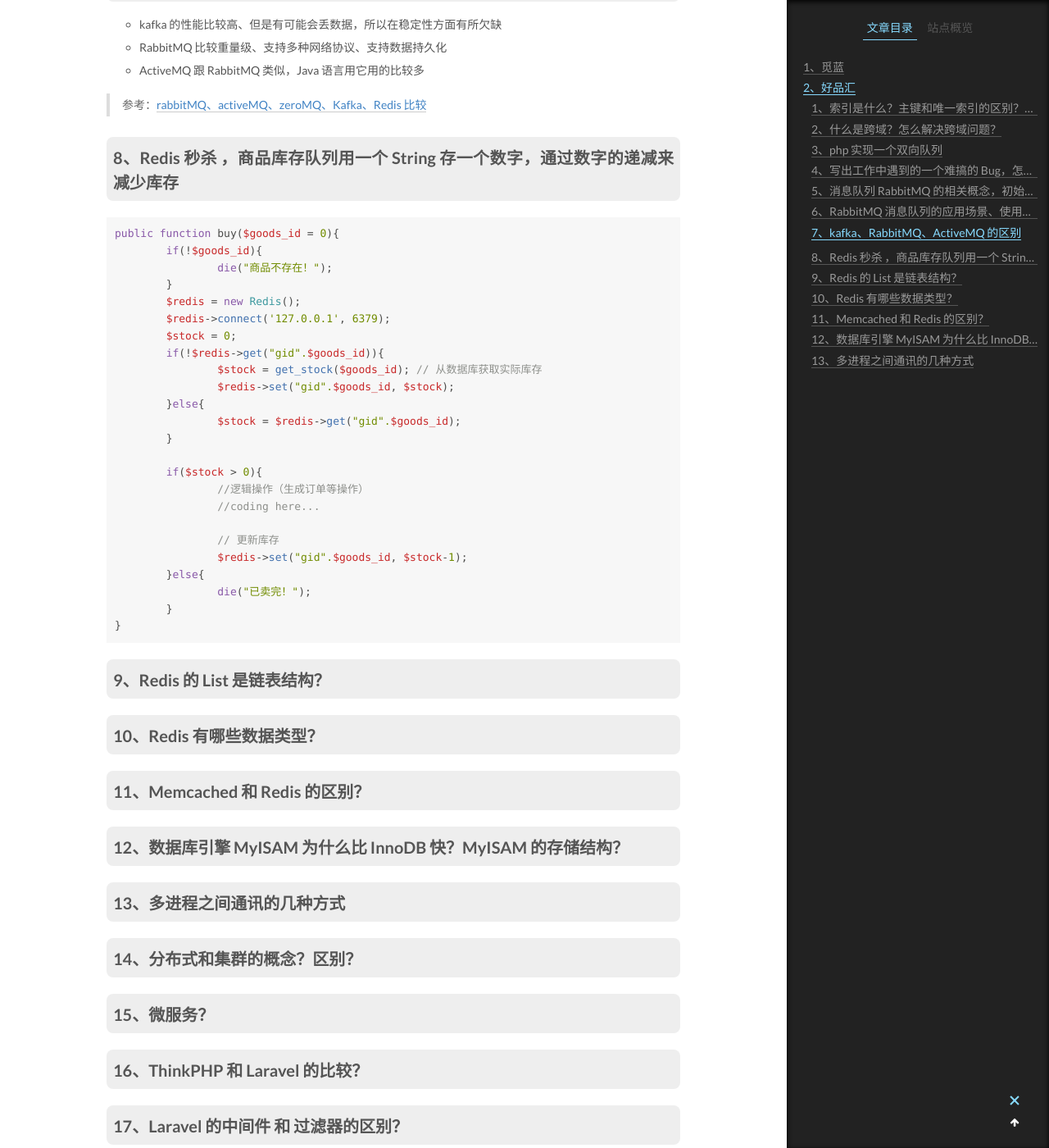
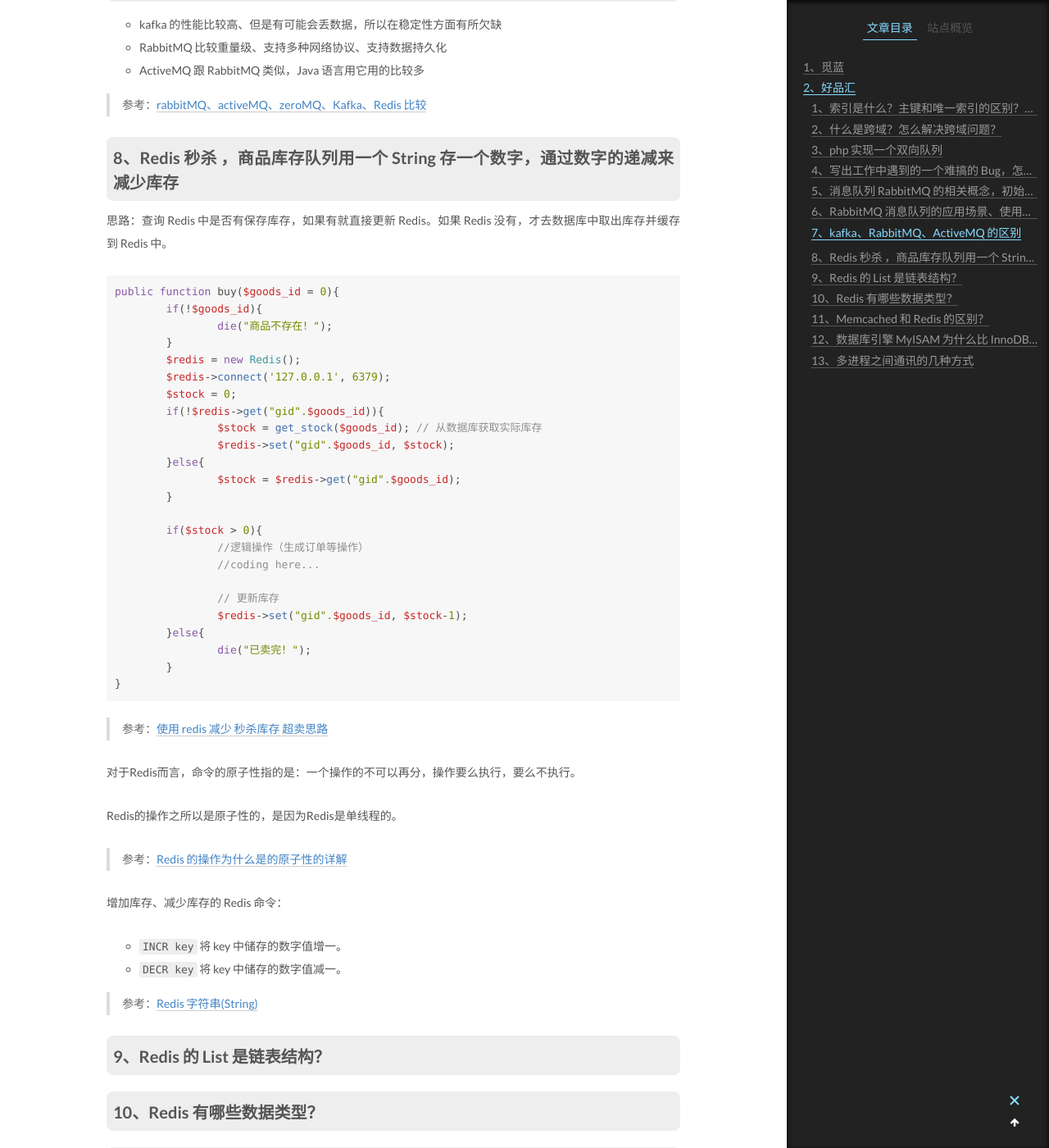
Before and after one commit to nnngu/LearningNotes, a Jekyll site: the page built from _posts/2018-06-05-PHP 面试题收集.md, in a window 1280 px wide and 1400 px high, scrolled down 7545 px. Shown: the whole window at 82% size. Built offline with Jekyll 4.4.1, drawn with Linux system fonts in a browser that asks for light colours.

Commit message:
修改文件: _posts/2018-06-05-PHP 面试题收集.md

````diff
--- a/_posts/2018-06-05-PHP 面试题收集.md
+++ b/_posts/2018-06-05-PHP 面试题收集.md
@@ -269,6 +269,8 @@ Laravel 打开路由信息缓存时（`php artisan route:cache`），报错
 
 ### 8、Redis 秒杀 ，商品库存队列用一个 String 存一个数字，通过数字的递减来减少库存
 
+思路：查询 Redis 中是否有保存库存，如果有就直接更新 Redis。如果 Redis 没有，才去数据库中取出库存并缓存到 Redis 中。
+
 ```php
 public function buy($goods_id = 0){
 	if(!$goods_id){
@@ -296,7 +298,24 @@ public function buy($goods_id = 0){
 }
 ```
 
+>参考：[使用 redis 减少 秒杀库存 超卖思路](https://blog.csdn.net/wujiangwei567/article/details/51210600)
+
+对于Redis而言，命令的原子性指的是：一个操作的不可以再分，操作要么执行，要么不执行。
+
+Redis的操作之所以是原子性的，是因为Redis是单线程的。
+
+>参考：[Redis 的操作为什么是的原子性的详解](https://blog.csdn.net/ahjxhy2010/article/details/80520434)
+
+增加库存、减少库存的 Redis 命令：
+
+* `INCR key` 将 key 中储存的数字值增一。
+* `DECR key` 将 key 中储存的数字值减一。
+
+>参考：[Redis 字符串(String)](http://www.runoob.com/redis/redis-strings.html)
+
 ### 9、Redis 的 List 是链表结构？
+
+
 
 ### 10、Redis 有哪些数据类型？
 
````
